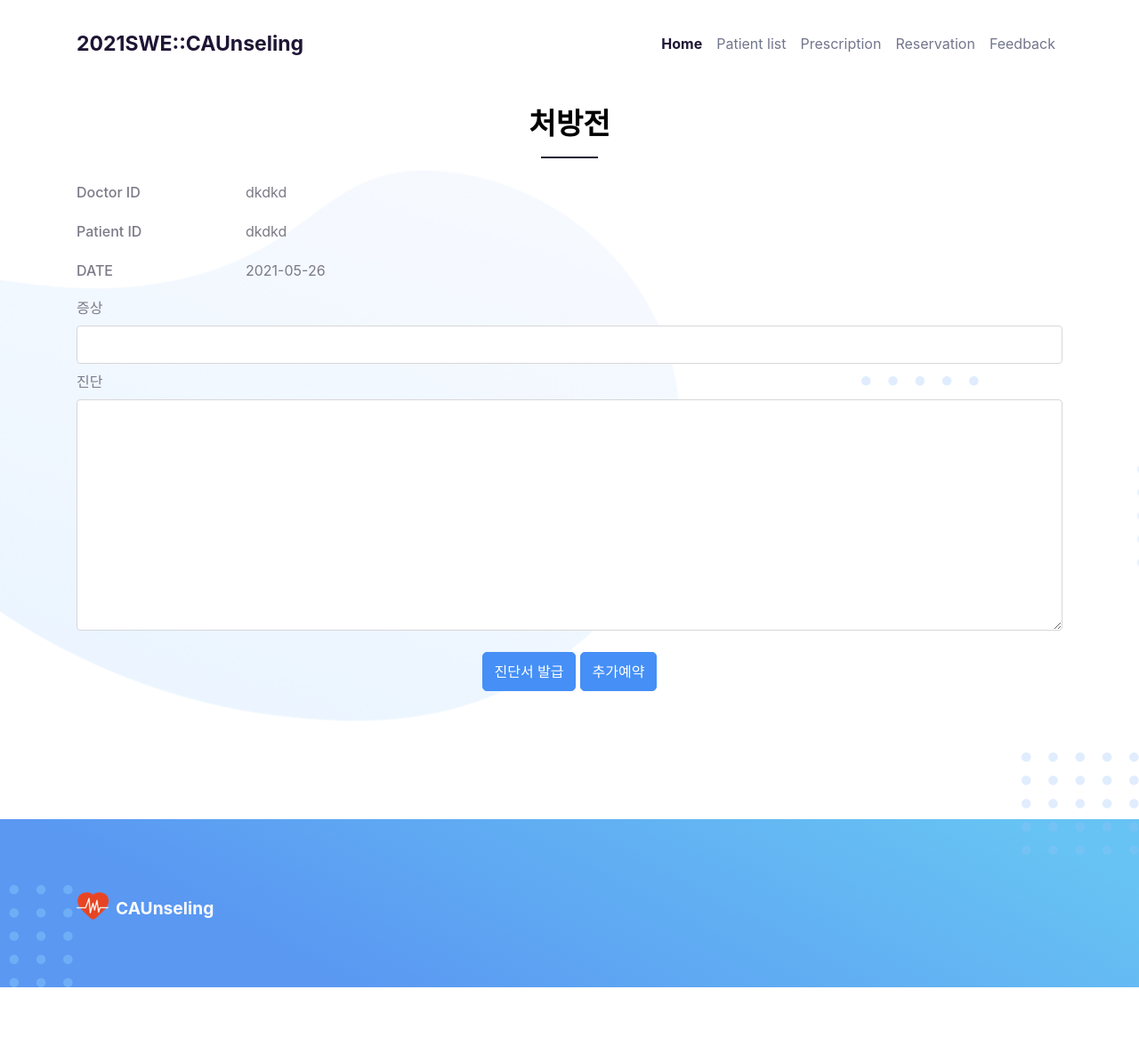
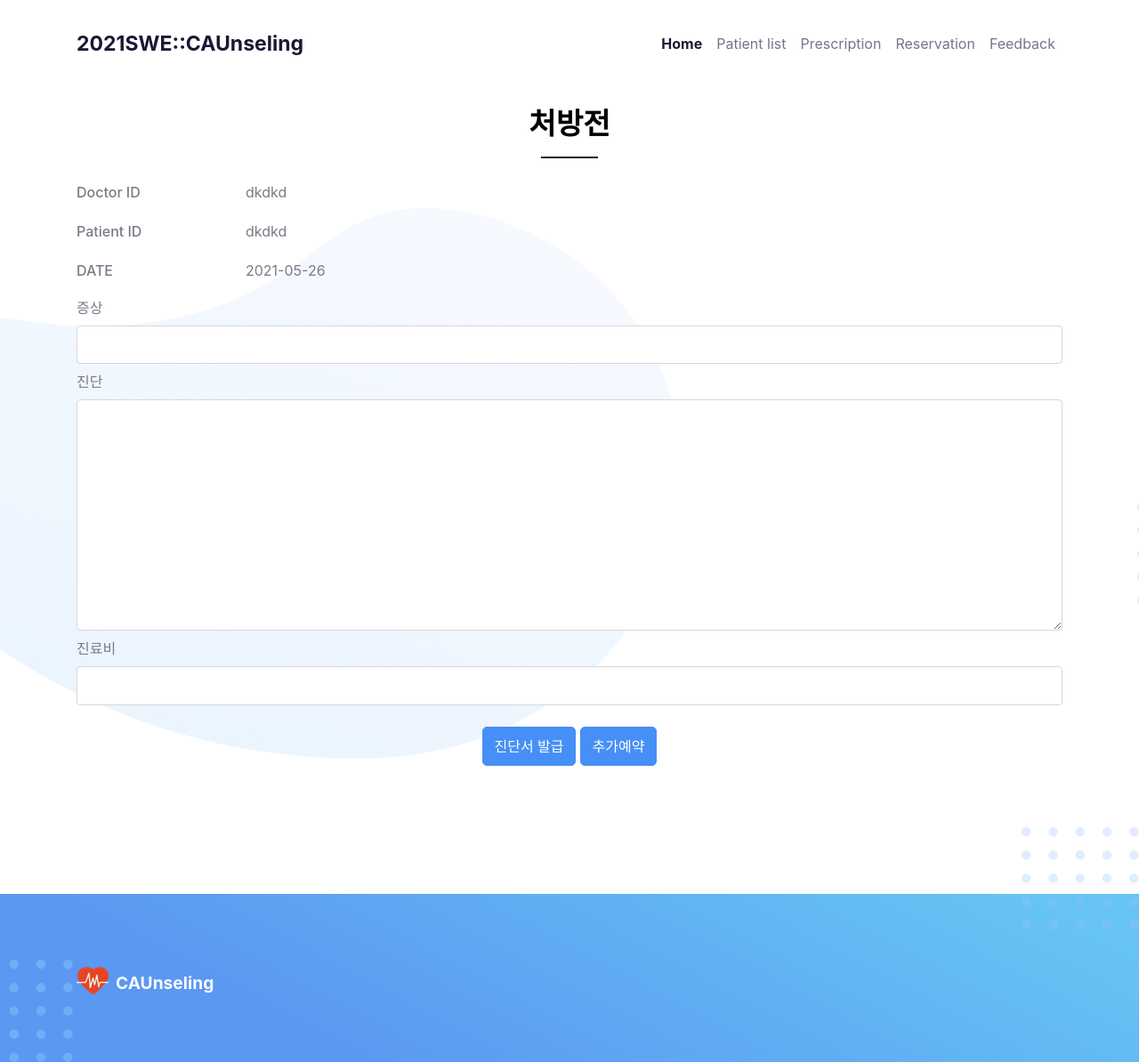
Before and after one commit to yhb1834/Smart-Health-Prediction-System, a Django app: page /doctor/prescription/ in a window 1280 px wide. Shown: the whole page at 89% size. Before the commit the page ends 1110 px from the top, so only its background shows below. Run offline with Django 3.2, Linux system fonts and the light colour scheme; some libraries are stand-ins or nearby versions.

Commit message:
진료비 설정 및 text설정으로 수정

```diff
--- a/webpage/doctor_patient/templates/doctor/prescription.html
+++ b/webpage/doctor_patient/templates/doctor/prescription.html
@@ -149,11 +149,15 @@
               </div>
               <div class="form-group">
                 <label for="exampleInputPassword1" class="form-label mt-2">증상</label>
-                <input type="password" class="form-control" id="exampleInputPassword1" placeholder="">
+                <input type="text" class="form-control" id="exampleInputPassword1" placeholder="">
               </div>
               <div class="form-group">
                 <label for="exampleTextarea" class="form-label mt-2">진단</label>
                 <textarea class="form-control" id="exampleTextarea" rows="10"></textarea>
+              </div>
+              <div class="form-group">
+                <label for="exampleInputPassword1" class="form-label mt-2">진료비</label>
+                <input type="text" class="form-control" id="exampleInputPassword1" placeholder="">
               </div>
 
               <br>
```
